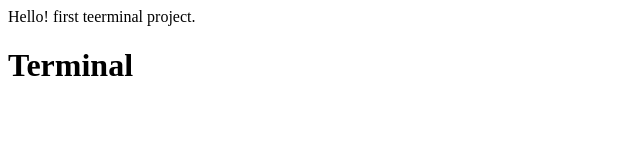
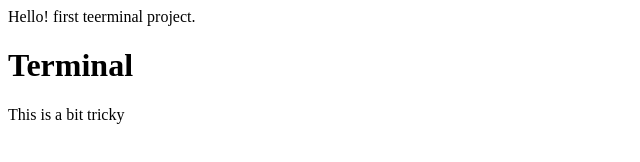
Before and after one commit to Resendiz997/project2, a plain HTML site: page index.html in a window 1280 px wide. Shown: the whole page, without its empty margins (0-640 px from the left). Drawn offline with Linux system fonts and the light colour scheme.

Commit message:
initial commit

```diff
--- a/index.html
+++ b/index.html
@@ -8,5 +8,6 @@
 <body>
     Hello! first teerminal project.
     <h1> Terminal </h1>
+    <p> This is a bit tricky </p>
 </body>
 </html>
```
